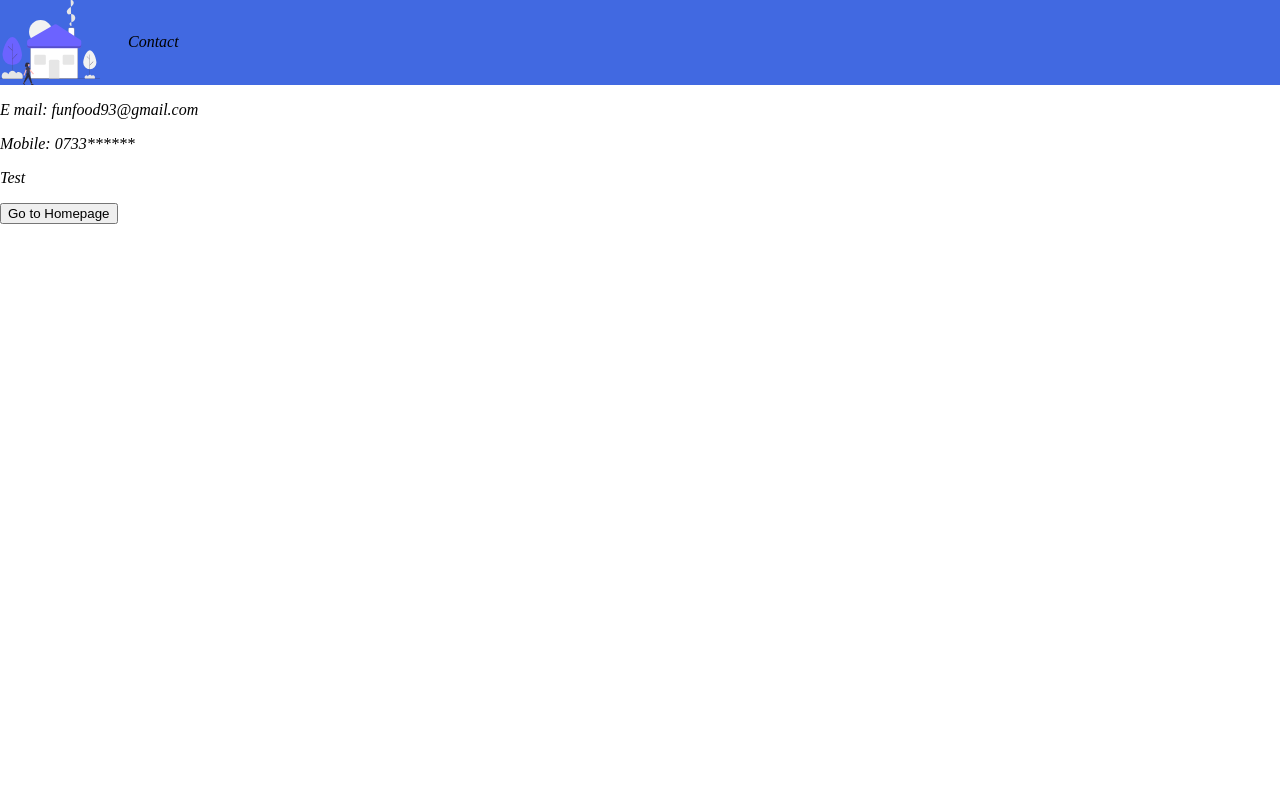
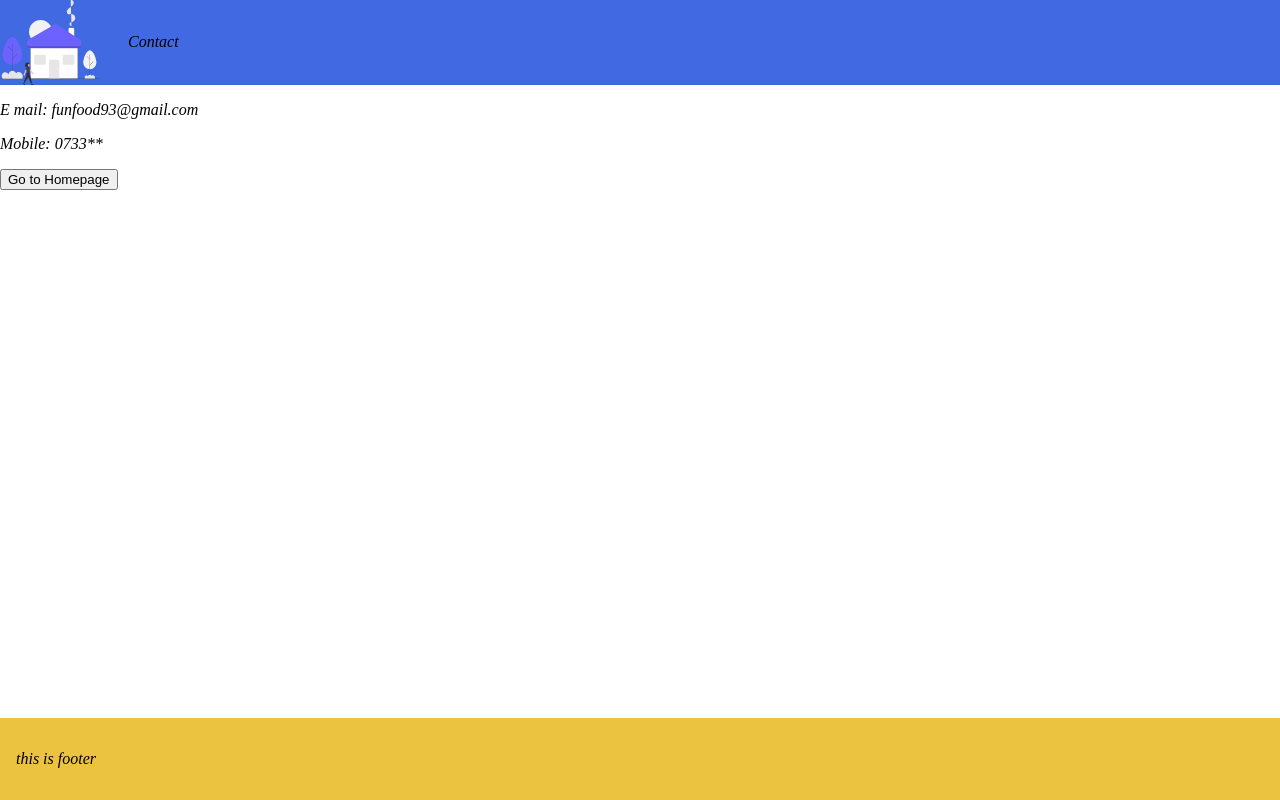
Before and after one commit to Jockaiii/FunFood, a React (Create React App) app: page /ContactView in a window 1280 px wide. Built offline with nearby package versions, Linux system fonts and the light colour scheme.

Commit message:
new push

```diff
--- /dev/null
+++ b/src/components/footer/Footer.css
@@ -0,0 +1,9 @@
+.footer{
+    margin-top: 1rem;
+    padding: 1rem;
+    background-color: rgb(235, 195, 64);
+    position: fixed;
+    bottom: 0;
+    left: 0;
+    width: 100%;
+  }
--- /dev/null
+++ b/src/components/footer/Footer.js
@@ -0,0 +1,14 @@
+import React from 'react'
+import './Footer.css'
+
+const Footer = () => {
+    return (
+        <div className = "footer">
+            <p> this is footer </p>
+
+
+        </div>
+    )
+}
+
+export default Footer
--- a/src/view/contactview/ContactView.js
+++ b/src/view/contactview/ContactView.js
@@ -1,5 +1,6 @@
 import React from 'react'
 import { useHistory } from 'react-router-dom'
+import Footer from '../../components/footer/Footer'
 
 export const ContactView = () => {
 
@@ -8,12 +9,16 @@ export const ContactView = () => {
     return (
         <div>
             <p> E mail: funfood93@gmail.com </p>
-            <p> Mobile: 0733****** </p>
-            <p>Test</p>
+            <p> Mobile: 0733** </p>
 
 
             <button onClick={() => history.push('./HomeView')}> Go to Homepage</button>
+            < br />
+            <Footer />
+
         </div>
+
+
     )
 }
 
```
